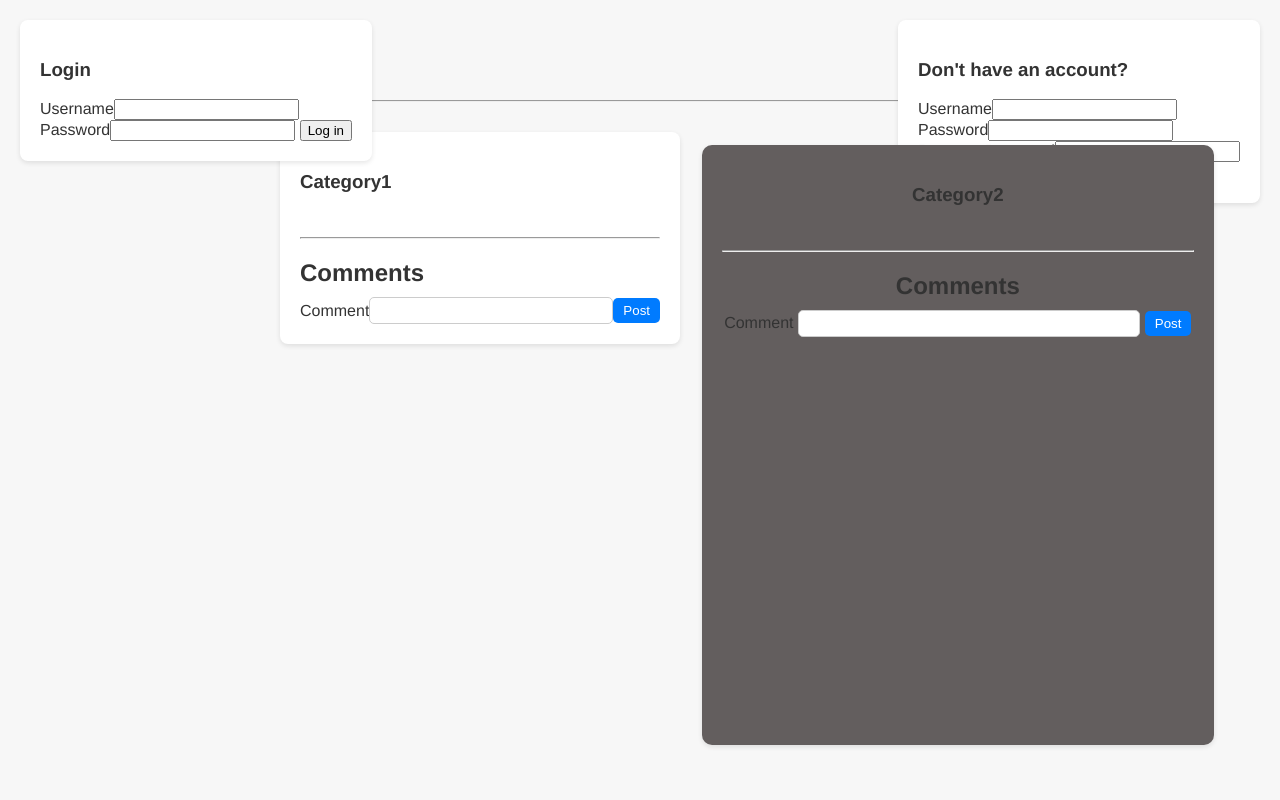
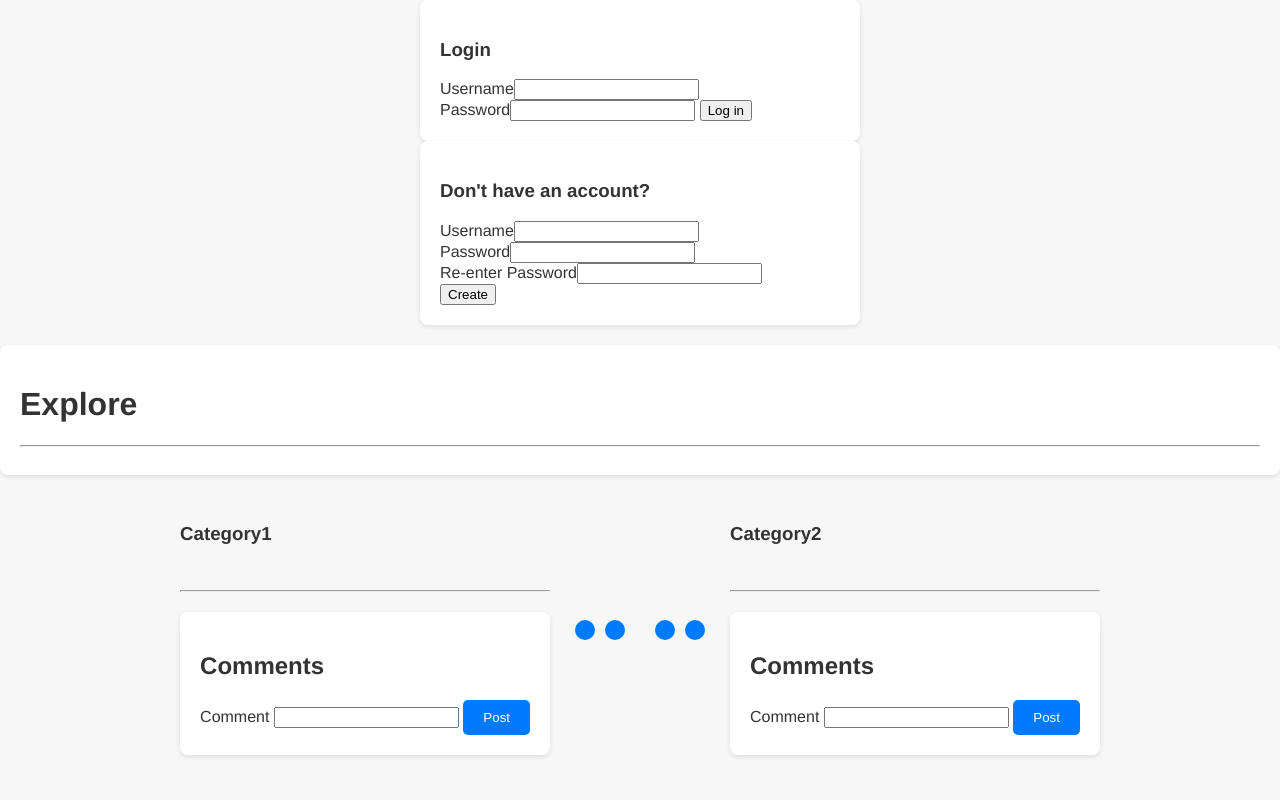
Before and after one commit to jeongj456/CSE312, a Flask app: template templates/main.html in a window 1280 px wide. Run offline with Flask 3, Linux system fonts and the light colour scheme; the template is opened without the code that fills it: values that come from a table or form of the project are taken from there, others are empty.

Commit message:
Update main.css

```diff
--- a/static/main.css
+++ b/static/main.css
@@ -9,54 +9,35 @@ body {
     /*background-image: url(/static/public/website.jpg); */
 }
 
-div.login, div.register {
-    font-size: 16px;
-    position: fixed;
+.container {
+    display: flex;
+    justify-content: center;
+    flex-wrap: wrap;
+    gap: 20px;
+    margin-top: 30px;
+    padding: 0 20px;
+}
+
+.box {
+    background-color: #fff;
+    padding: 20px;
+    box-shadow: 0 2px 5px rgba(0, 0, 0, 0.1);
+    border-radius: 8px;
+    width: calc(50% - 40px);
+    margin-bottom: 20px;
+}
+
+.explore-page, .login, .register, .peoples-comments, .image-upload {
+    margin-top: 20px;
     padding: 20px;
     background-color: #fff;
     box-shadow: 0 2px 5px rgba(0, 0, 0, 0.1);
     border-radius: 8px;
 }
 
-div.login {
-    top: 20px;
-    left: 20px;
-}
-
-div.register {
-    top: 20px;
-    right: 20px;
-}
-
-.expore-page{
-    text-align: center;
-    margin-top: 60px;
-}
-
-.container{
-    display: flex;
-    justify-content: space-around;
-    flex-wrap: wrap;
-    gap: 20px;
-    margin-top: 30px;
-}
-
-.box1{
-    width: calc(50% - 40px);
-    background-color: #fff;
-    padding: 20px;
-    box-shadow: 0 2px 5px rgba(0, 0, 0, 0.1);
-    border-radius: 8px;
-    margin-bottom: 20px;
-}
-
-.box2{
-    width: calc(50% - 40px);
-    background-color: #fff;
-    padding: 20px;
-    box-shadow: 0 2px 5px rgba(0, 0, 0, 0.1);
-    border-radius: 8px;
-    margin-bottom: 20px;
+.login, .register {
+    margin: 0 auto;
+    max-width: 400px;
 }
 
 .arrows1, .arrows2, .arr {
@@ -73,22 +54,47 @@ div.register {
     margin: 5px;
     border-radius: 50%;
     cursor: pointer;
-    transition: background-color 0.3s ease;
+    transition: background-color 0.2s ease;
 }
 
 .arr:hover{
     background-color: #0056b3;
 }
 
-.arr div{
-/*     position: absolute;
+.logout button, .add-comment input[type="submit"] {
+    background-color: #007bff;
+    color: white;
+    border: none;
+    padding: 10px 20px;
+    cursor: pointer;
+    border-radius: 5px;
+}
+
+.logout button:hover, .add-comment input[type="submit"]:hover {
+    background-color: #0056b3;
+}
+
+/* Responsive Design Adjustments */
+@media (max-width: 768px) {
+    .container, .login, .register {
+        flex-direction: column;
+        width: 100%;
+    }
+
+    .box {
+        width: calc(100% - 40px);
+    }
+}
+
+/* .arr div{
+    position: absolute;
     height: 20px;
     width: 20px;
     border-top: 8px solid #202020;
     border-left: 8px solid #202020;
     transform: rotate(45deg);
     left: 10px;
-    top: 15px; */
+    top: 15px;
     display: none;
 }
 
@@ -177,4 +183,4 @@ div.register {
 
 .add-comment input[type="submit"]:hover {
     background-color: #0056b3;
-}
+} */
```
